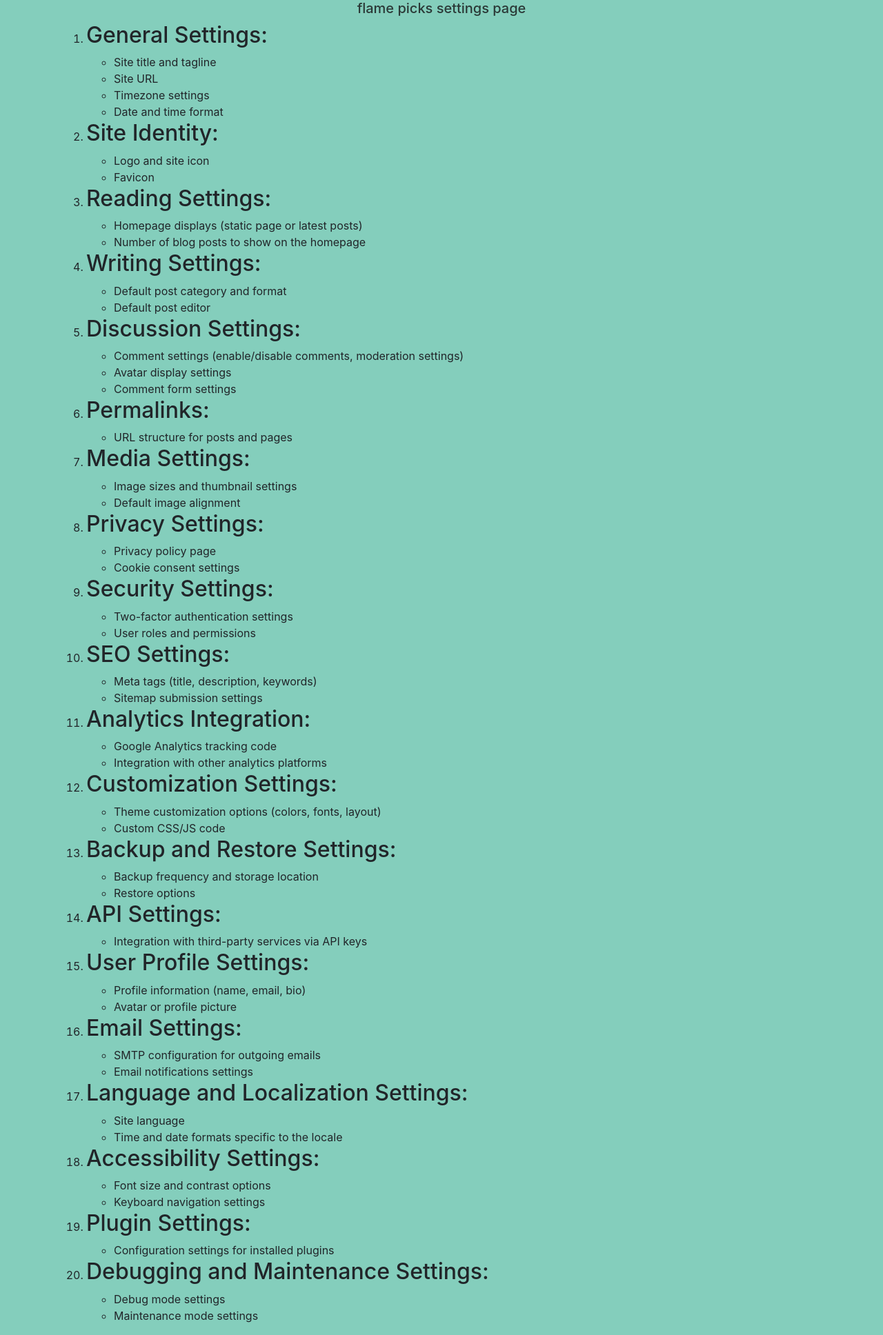
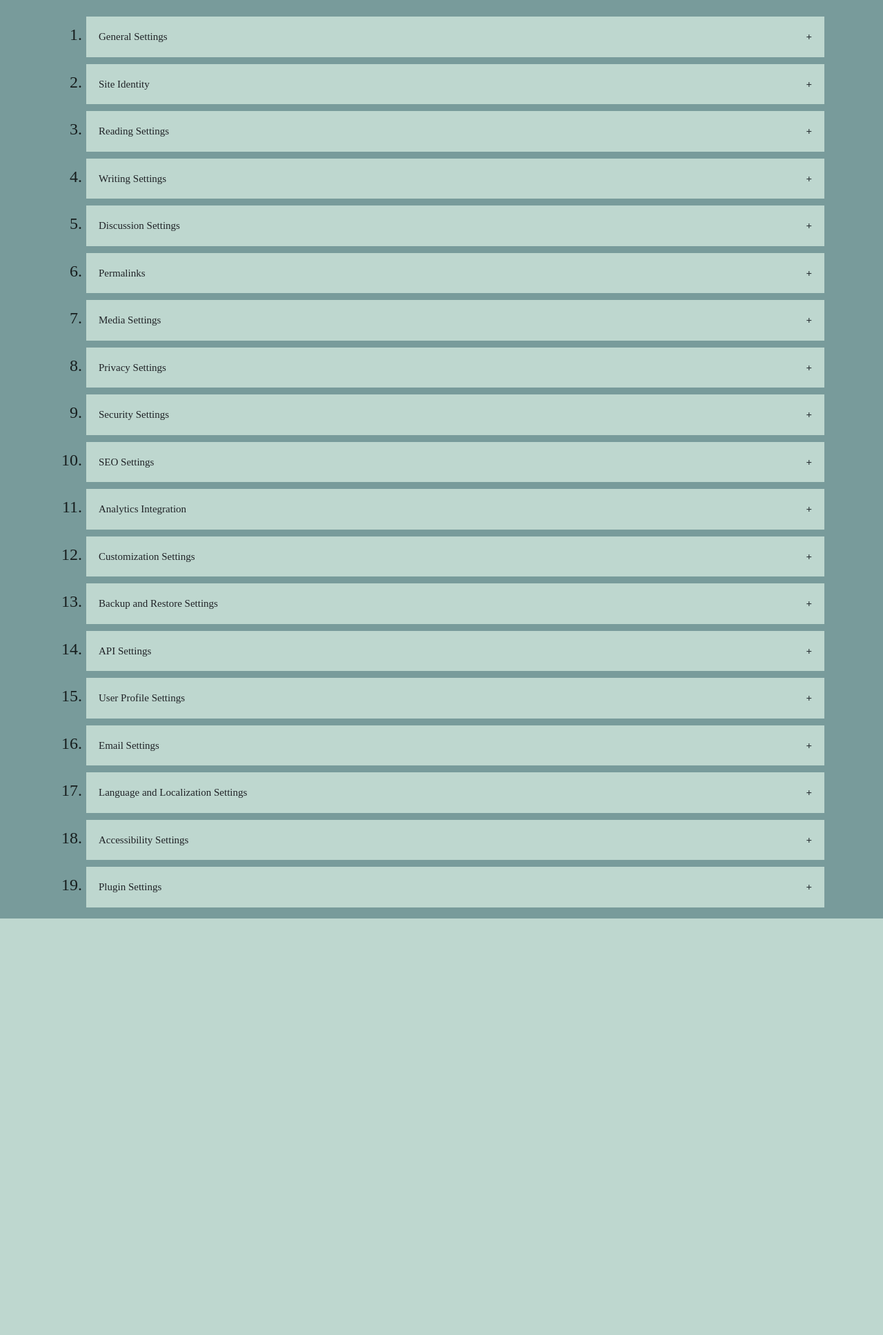
Before and after one commit to SufiaRashid/Flame-Picks, a Flask app: page /settings in a window 1280 px wide. Shown: the part 56-1992 px from the top of the page at 69% size. After the commit the page ends 1388 px from the top, so only its background shows below. Run offline with Flask 3, Linux system fonts and the light colour scheme; the visitor is signed in with stand-in values (Sample User, id 1); data comes from the database, SQL or seed files in the repository; some libraries are stand-ins or nearby versions.

Commit message:
added some css and settings format

```diff
--- a/website/static/set.css
+++ b/website/static/set.css
@@ -1,6 +1,6 @@
 .accordion {
-  background-color: #eee;
-  color: #444;
+  background-color: rgb(190, 215, 207);
+  color: #202327;
   cursor: pointer;
   padding: 18px;
   width: 100%;
@@ -9,16 +9,17 @@
   outline: none;
   font-size: 15px;
   transition: 0.4s;
+  font-family: "Times New Roman", Times, serif;
 }
 
 .active,
 .accordion:hover {
-  background-color: #ccc;
+  background-color: #7aa5b0;
 }
 
 .accordion:after {
   content: "\002B";
-  color: #777;
+  color: #22292d;
   font-weight: bold;
   float: right;
   margin-left: 5px;
@@ -30,8 +31,10 @@
 
 .panel {
   padding: 0 18px;
-  background-color: white;
+  background-color: rgb(166, 198, 197);
   max-height: 0;
   overflow: hidden;
   transition: max-height 0.2s ease-out;
+  margin-bottom: 10px;
+  font-size: medium;
 }
--- a/website/templates/settings.html
+++ b/website/templates/settings.html
@@ -1,168 +1,205 @@
 {% extends "base.html" %} {% block title %}Settings{% endblock %} {% block
 content %}
-<body style="background-color: #84cebc"></body>
-<h5 align="center" style="color: rgb(43, 57, 55)">flame picks settings page</h5>
-<ol>
+<body style="background-color: hsl(180, 15%, 54%)"></body>
+
+<link rel="stylesheet" href="/static/set.css" />
+<br />
+<ol
+  style="
+    color: #000000d0;
+    font-family: 'Times New Roman', Times, serif;
+    font-size: 150%;
+  "
+>
   <li>
-    <h2>General Settings:</h2>
+    <button class="accordion">General Settings</button>
+    <div class="panel">
       <ul>
         <li>Site title and tagline</li>
         <li>Site URL</li>
         <li>Timezone settings</li>
         <li>Date and time format</li>
       </ul>
+    </div>
   </li>
 
   <li>
-    <h2>Site Identity:</h2>
+    <button class="accordion">Site Identity</button>
+    <div class="panel">
       <ul>
         <li>Logo and site icon</li>
         <li>Favicon</li>
       </ul>
+    </div>
   </li>
 
   <li>
-    <h2>Reading Settings:</h2>
+    <button class="accordion">Reading Settings</button>
+    <div class="panel">
       <ul>
         <li>Homepage displays (static page or latest posts)</li>
         <li>Number of blog posts to show on the homepage</li>
       </ul>
+    </div>
   </li>
 
   <li>
-    <h2>Writing Settings:</h2>
+    <button class="accordion">Writing Settings</button>
+    <div class="panel">
       <ul>
         <li>Default post category and format</li>
         <li>Default post editor</li>
       </ul>
+    </div>
   </li>
 
   <li>
-    <h2>Discussion Settings:</h2>
+    <button class="accordion">Discussion Settings</button>
+    <div class="panel">
       <ul>
         <li>Comment settings (enable/disable comments, moderation settings)</li>
         <li>Avatar display settings</li>
         <li>Comment form settings</li>
       </ul>
+    </div>
   </li>
 
   <li>
-    <h2>Permalinks:</h2>
+    <button class="accordion">Permalinks</button>
+    <div class="panel">
       <ul>
         <li>URL structure for posts and pages</li>
       </ul>
+    </div>
   </li>
 
   <li>
-    <h2>Media Settings:</h2>
+    <button class="accordion">Media Settings</button>
+    <div class="panel">
       <ul>
         <li>Image sizes and thumbnail settings</li>
         <li>Default image alignment</li>
       </ul>
+    </div>
   </li>
 
   <li>
-    <h2>Privacy Settings:</h2>
+    <button class="accordion">Privacy Settings</button>
+    <div class="panel">
       <ul>
         <li>Privacy policy page</li>
         <li>Cookie consent settings</li>
       </ul>
+    </div>
   </li>
 
   <li>
-    <h2>Security Settings:</h2>
+    <button class="accordion">Security Settings</button>
+    <div class="panel">
       <ul>
         <li>Two-factor authentication settings</li>
         <li>User roles and permissions</li>
       </ul>
+    </div>
   </li>
 
   <li>
-    <h2>SEO Settings:</h2>
+    <button class="accordion">SEO Settings</button>
+    <div class="panel">
       <ul>
         <li>Meta tags (title, description, keywords)</li>
         <li>Sitemap submission settings</li>
       </ul>
+    </div>
   </li>
 
   <li>
-    <h2>Analytics Integration:</h2>
+    <button class="accordion">Analytics Integration</button>
+    <div class="panel">
       <ul>
         <li>Google Analytics tracking code</li>
         <li>Integration with other analytics platforms</li>
       </ul>
+    </div>
   </li>
 
   <li>
-    <h2>Customization Settings:</h2>
+    <button class="accordion">Customization Settings</button>
+    <div class="panel">
       <ul>
         <li>Theme customization options (colors, fonts, layout)</li>
         <li>Custom CSS/JS code</li>
       </ul>
+    </div>
   </li>
 
   <li>
-    <h2>Backup and Restore Settings:</h2>
+    <button class="accordion">Backup and Restore Settings</button>
+    <div class="panel">
       <ul>
         <li>Backup frequency and storage location</li>
         <li>Restore options</li>
       </ul>
+    </div>
   </li>
 
   <li>
-    <h2>API Settings:</h2>
+    <button class="accordion">API Settings</button>
+    <div class="panel">
       <ul>
         <li>Integration with third-party services via API keys</li>
       </ul>
+    </div>
   </li>
 
   <li>
-    <h2>User Profile Settings:</h2>
+    <button class="accordion">User Profile Settings</button>
+    <div class="panel">
       <ul>
         <li>Profile information (name, email, bio)</li>
         <li>Avatar or profile picture</li>
       </ul>
+    </div>
   </li>
 
   <li>
-    <h2>Email Settings:</h2>
+    <button class="accordion">Email Settings</button>
+    <div class="panel">
       <ul>
         <li>SMTP configuration for outgoing emails</li>
         <li>Email notifications settings</li>
       </ul>
+    </div>
   </li>
 
   <li>
-    <h2>Language and Localization Settings:</h2>
+    <button class="accordion">Language and Localization Settings</button>
+    <div class="panel">
       <ul>
         <li>Site language</li>
         <li>Time and date formats specific to the locale</li>
       </ul>
+    </div>
   </li>
 
   <li>
-    <h2>Accessibility Settings:</h2>
+    <button class="accordion">Accessibility Settings</button>
+    <div class="panel">
       <ul>
         <li>Font size and contrast options</li>
         <li>Keyboard navigation settings</li>
       </ul>
+    </div>
   </li>
 
   <li>
-    <h2>Plugin Settings:</h2>
+    <button class="accordion">Plugin Settings</button>
+    <div class="panel">
       <ul>
         <li>Configuration settings for installed plugins</li>
       </ul>
+    </div>
   </li>
-
-  <li>
-    <h2>Debugging and Maintenance Settings:</h2>
-    <ul>
-      <li>Debug mode settings</li>
-      <li>Maintenance mode settings</li>
-    </ul>
-  </li>
-</ol>
 
   <script>
     var acc = document.getElementsByClassName("accordion");
@@ -181,3 +218,4 @@ content %}
     }
   </script>
   {% endblock %}
+</ol>
```
Lines whose indentation alone changed are shown as unchanged.
